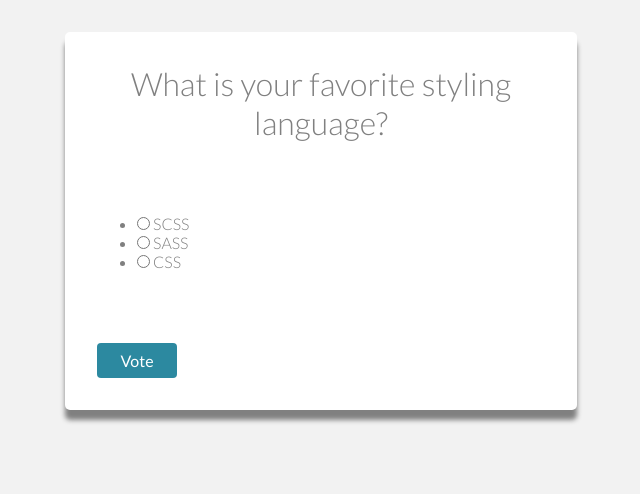
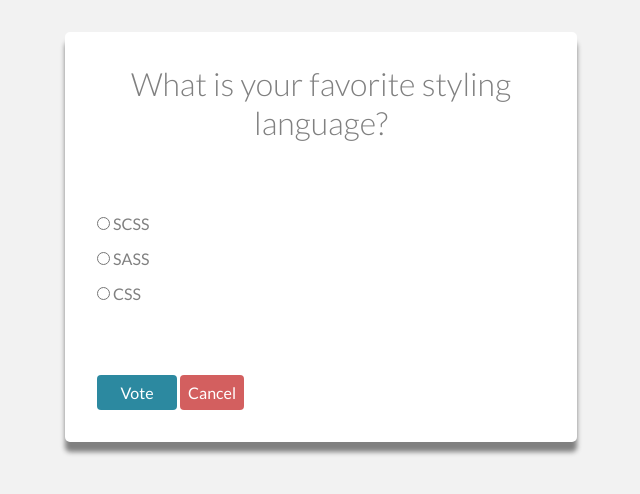
Before and after one commit to ajmejia/LearningDjango, a Django app: page /polls/vote/9 in a window 1280 px wide. Shown: the part 51-545 px from the top of the page, without its empty margins (319-959 px from the left). Run offline with Django 3.2, Linux system fonts and the light colour scheme; data comes from the database, SQL or seed files in the repository; style sheets or scripts are compiled from the project's sources; parts of the project's set-up code (start-up, migrations or seed data) failed here and were passed over.

Commit message:
updated style in vote page

```diff
--- a/polls/static/polls/css/form_style.css
+++ b/polls/static/polls/css/form_style.css
@@ -18,11 +18,15 @@ $highlight: #008066;
     font-weight: 300; }
   #page-body .field-wrapper, #page-body .dynamic-form {
     margin: 1.5rem 0 0 0; }
-    #page-body .field-wrapper .errorlist, #page-body .dynamic-form .errorlist {
+    #page-body .field-wrapper .errorlist, #page-body .field-wrapper #id_choice_set, #page-body .dynamic-form .errorlist, #page-body .dynamic-form #id_choice_set {
       margin-bottom: 0;
       padding: 0;
       display: inline;
       list-style: none; }
+      #page-body .field-wrapper .errorlist label, #page-body .field-wrapper #id_choice_set label, #page-body .dynamic-form .errorlist label, #page-body .dynamic-form #id_choice_set label {
+        font-weight: 400; }
+    #page-body .field-wrapper #id_choice_set li, #page-body .dynamic-form #id_choice_set li {
+      margin: 1rem auto; }
     #page-body .field-wrapper .error-field, #page-body .dynamic-form .error-field {
       height: 1rem;
       width: 100%;
--- a/polls/static/polls/css/form_style.scss
+++ b/polls/static/polls/css/form_style.scss
@@ -19,11 +19,17 @@
 	}
 	.field-wrapper,.dynamic-form {
 		margin: 1.5rem 0 0 0;
-		.errorlist {
+		.errorlist,#id_choice_set {
 			margin-bottom: 0;
 			padding: 0;
 			display: inline;
 			list-style: none;
+			label {
+				font-weight: 400;
+			}
+		}
+		#id_choice_set li {
+			margin: 1rem auto;
 		}
 		.error-field {
 			height: 1rem;
--- a/polls/templates/polls/vote.html
+++ b/polls/templates/polls/vote.html
@@ -32,5 +32,6 @@
 			</div>
 		</div>
 		<input type="submit" value="Vote"/>
+		<a href="{% url 'polls:index' %}" class="cancel">Cancel</a>
 	</form>
 {% endblock %}
```
